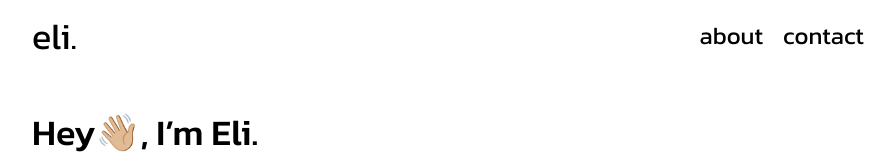
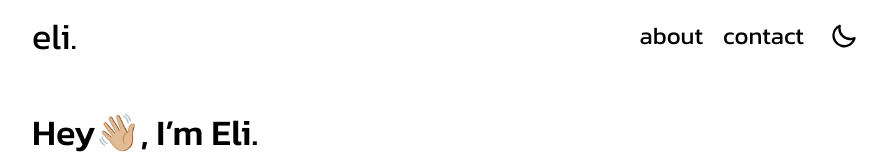
Before and after one commit to e-qa/www, a React (Vite) app: page / in a window 1280 px wide. Shown: the top 160 px of the page, without its empty margins (192-1087 px from the left). Built offline with nearby package versions, Linux system fonts and the light colour scheme.

Commit message:
add theme functionality

```diff
--- a/src/components/Navbar.tsx
+++ b/src/components/Navbar.tsx
@@ -1,6 +1,20 @@
+import { useEffect, useState } from "react";
 import { Link } from "react-router-dom";
 
 const Navbar = () => {
+  const [theme, setTheme] = useState<string>(
+    localStorage.getItem("theme") || "lofi"
+  );
+  const handleTheme = () => {
+    const newTheme = theme === "lofi" ? "black" : "lofi";
+    setTheme(newTheme);
+  };
+
+  useEffect(() => {
+    document.documentElement.setAttribute("data-theme", theme);
+    localStorage.setItem("theme", theme);
+  }, [theme]);
+
   return (
     <nav className="flex items-center justify-between my-4">
       <Link to={"/"} className="text-4xl">
@@ -13,6 +27,31 @@
         <Link to={"/contact"} className="text-2xl">
           contact
         </Link>
+
+        <label className="swap swap-rotate w-10">
+          <input
+            type="checkbox"
+            onChange={() => {
+              handleTheme();
+            }}
+          />
+
+          <svg
+            className="swap-on h-7 w-7 fill-current"
+            xmlns="http://www.w3.org/2000/svg"
+            viewBox="0 0 24 24"
+          >
+            <path d="M5.64,17l-.71.71a1,1,0,0,0,0,1.41,1,1,0,0,0,1.41,0l.71-.71A1,1,0,0,0,5.64,17ZM5,12a1,1,0,0,0-1-1H3a1,1,0,0,0,0,2H4A1,1,0,0,0,5,12Zm7-7a1,1,0,0,0,1-1V3a1,1,0,0,0-2,0V4A1,1,0,0,0,12,5ZM5.64,7.05a1,1,0,0,0,.7.29,1,1,0,0,0,.71-.29,1,1,0,0,0,0-1.41l-.71-.71A1,1,0,0,0,4.93,6.34Zm12,.29a1,1,0,0,0,.7-.29l.71-.71a1,1,0,1,0-1.41-1.41L17,5.64a1,1,0,0,0,0,1.41A1,1,0,0,0,17.66,7.34ZM21,11H20a1,1,0,0,0,0,2h1a1,1,0,0,0,0-2Zm-9,8a1,1,0,0,0-1,1v1a1,1,0,0,0,2,0V20A1,1,0,0,0,12,19ZM18.36,17A1,1,0,0,0,17,18.36l.71.71a1,1,0,0,0,1.41,0,1,1,0,0,0,0-1.41ZM12,6.5A5.5,5.5,0,1,0,17.5,12,5.51,5.51,0,0,0,12,6.5Zm0,9A3.5,3.5,0,1,1,15.5,12,3.5,3.5,0,0,1,12,15.5Z" />
+          </svg>
+
+          <svg
+            className="swap-off h-7 w-7 fill-current"
+            xmlns="http://www.w3.org/2000/svg"
+            viewBox="0 0 24 24"
+          >
+            <path d="M21.64,13a1,1,0,0,0-1.05-.14,8.05,8.05,0,0,1-3.37.73A8.15,8.15,0,0,1,9.08,5.49a8.59,8.59,0,0,1,.25-2A1,1,0,0,0,8,2.36,10.14,10.14,0,1,0,22,14.05,1,1,0,0,0,21.64,13Zm-9.5,6.69A8.14,8.14,0,0,1,7.08,5.22v.27A10.15,10.15,0,0,0,17.22,15.63a9.79,9.79,0,0,0,2.1-.22A8.11,8.11,0,0,1,12.14,19.73Z" />
+          </svg>
+        </label>
       </div>
     </nav>
   );
--- a/src/pages/Home.tsx
+++ b/src/pages/Home.tsx
@@ -50,7 +50,7 @@
               key={item.id}
               src={item.src}
               alt={item.alt}
-              className="w-20 hover:scale-150 transition-transform duration-300"
+              className="w-20 hover:scale-150 transition  -transform duration-300"
             />
           );
         })}
```
